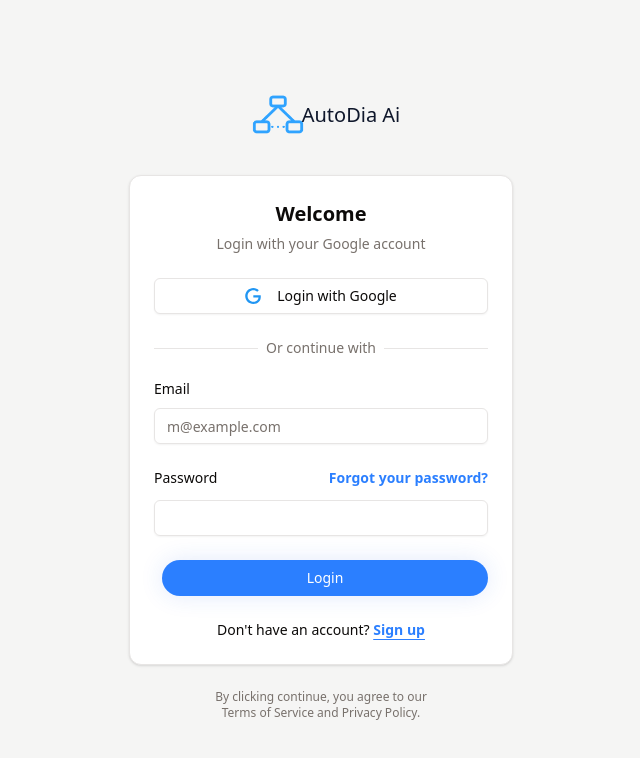
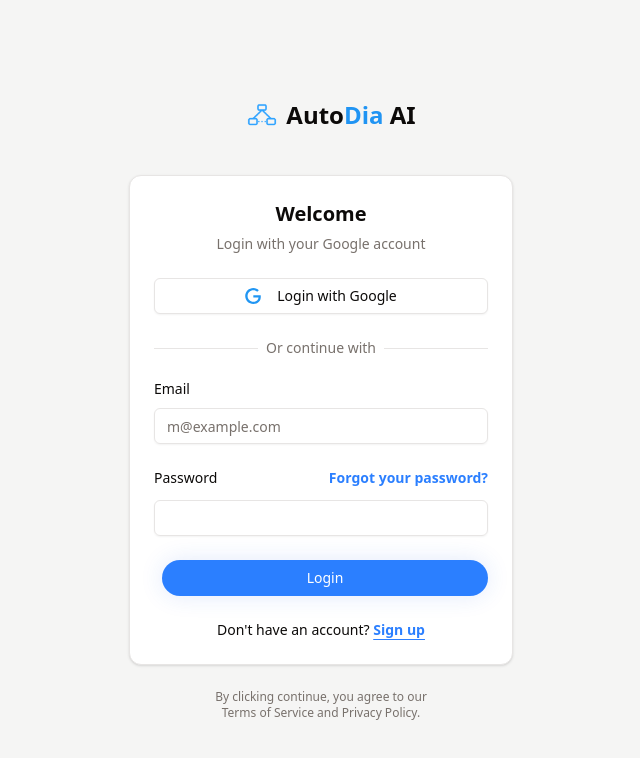
Before and after one commit to AliNouman777/autodiaai-next, a Next.js app: page /login in a window 1280 px wide. Shown: the top 758 px of the page, without its empty margins (319-959 px from the left). Built offline with nearby package versions, Linux system fonts and the light colour scheme; no server answers.

Commit message:
update the logo size

```diff
--- a/app/login/page.tsx
+++ b/app/login/page.tsx
@@ -4,7 +4,6 @@ import { LoginForm } from "@/components/Login/login-form";
 import Link from "next/link";
 import Image from "next/image";
 // import RedirectIfAuth from "@/components/Auth/RedirectIfAuth";
-
 
 export default function LoginPage() {
   return (
@@ -16,13 +15,17 @@ export default function LoginPage() {
           className="flex items-center gap-2 self-center font-medium"
         >
           <div className=" text-primary-foreground flex size-18 items-center justify-center rounded-md">
-            <Image src={logo} alt="Company Logo" width={100} height={100} />
+            <Image src={logo} alt="Company Logo" width={40} height={40} />
           </div>
-          <div className="-ml-5 text-xl">AutoDia Ai</div>
+          <div className="-ml-5 text-2xl font-bold">
+            <span className="text-foreground">Auto</span>
+            <span className="text-primary">Dia</span>{" "}
+            <span className="text-foreground">AI</span>
+          </div>
         </Link>
         <LoginForm />
       </div>
     </div>
-   // </RedirectIfAuth>
+    // </RedirectIfAuth>
   );
 }
--- a/app/signup/page.tsx
+++ b/app/signup/page.tsx
@@ -4,7 +4,6 @@ import { SignupForm } from "@/components/SignUp/signup-form";
 import Link from "next/link";
 import Image from "next/image";
 // import RedirectIfAuth from "@/components/Auth/RedirectIfAuth";
-
 
 export default function LoginPage() {
   return (
@@ -17,9 +16,13 @@ export default function LoginPage() {
           className="flex items-center gap-2 self-center font-medium"
         >
           <div className=" text-primary-foreground flex size-18 items-center justify-center rounded-md">
-            <Image src={logo} alt="Company Logo" width={100} height={100} />
+            <Image src={logo} alt="Company Logo" width={40} height={40} />
           </div>
-          <div className="-ml-5 text-xl">AutoDia Ai</div>
+          <div className="-ml-5 text-2xl font-bold">
+            <span className="text-foreground">Auto</span>
+            <span className="text-primary">Dia</span>{" "}
+            <span className="text-foreground">AI</span>
+          </div>
         </Link>
         <SignupForm />
       </div>
--- a/components/sidebar/app-sidebar.tsx
+++ b/components/sidebar/app-sidebar.tsx
@@ -50,12 +50,12 @@ export function AppSidebar() {
                 <Image
                   src={Logo}
                   alt="Company logo"
-                  width={60}
-                  height={48}
+                  width={30}
+                  height={40}
                   priority
                   className="w-auto h-auto"
                 />
-                <div className="-ml-5 text-xl font-semibold flex items-center">
+                <div className="-ml-2 text-xl font-semibold flex items-center">
                   <span className="text-foreground">Auto</span>
                   <span className="text-primary">Dia</span>&nbsp;
                   <span className="text-foreground">Ai</span>
```
